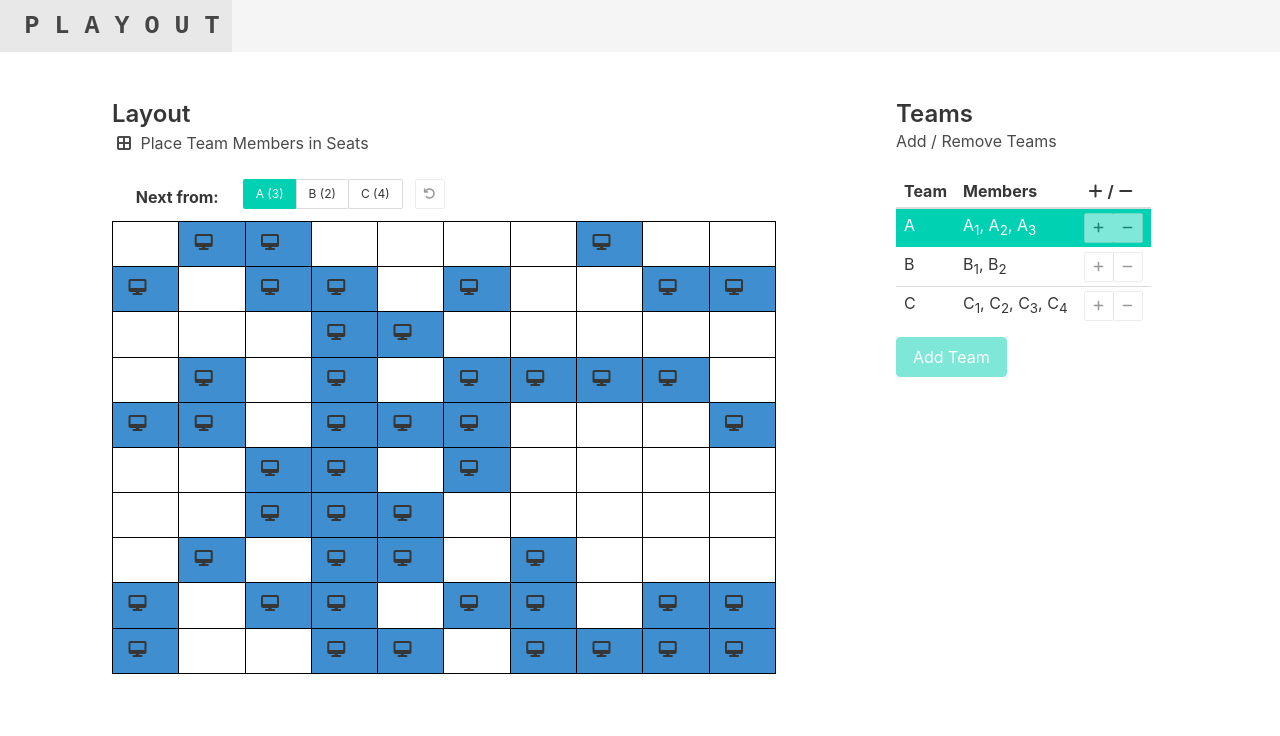
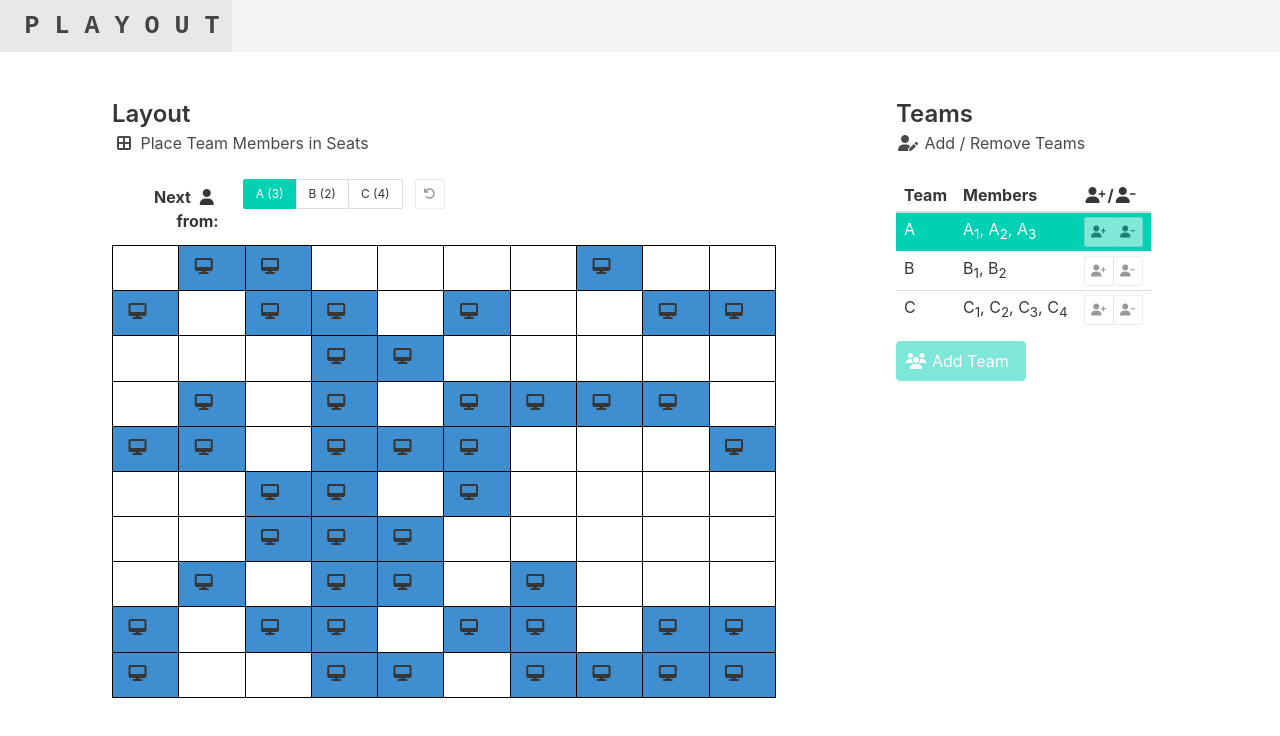
Before and after one commit to mikemoraned/playout, a React (Create React App) app: page / in a window 1280 px wide. Shown: the top 736 px of the page. Built offline with nearby package versions, Linux system fonts and the light colour scheme.

Commit message:
add Teams icons
- add "user" icons to TeamsFull section
- add "user" icon to TeamsMini label

```diff
--- a/src/App.js
+++ b/src/App.js
@@ -267,11 +267,11 @@ function AddRemoveMembersHeader() {
   return (
     <div>
       <span className="icon">
-        <i className="fas fa-plus"></i>
+        <i className="fas fa-user-plus"></i>
       </span>
       /
       <span className="icon">
-        <i className="fas fa-minus"></i>
+        <i className="fas fa-user-minus"></i>
       </span>
     </div>
   );
@@ -283,12 +283,12 @@ function AddRemoveMembers() {
       <div className="buttons are-small has-addons">
         <button className="button" disabled>
           <span className="icon">
-            <i className="fas fa-plus"></i>
+            <i className="fas fa-user-plus"></i>
           </span>
         </button>
         <button className="button" disabled>
           <span className="icon">
-            <i className="fas fa-minus"></i>
+            <i className="fas fa-user-minus"></i>
           </span>
         </button>
       </div>
@@ -300,7 +300,13 @@ function TeamsMini({ teams, undos, dispatch }) {
   return (
     <div className="field is-horizontal">
       <div className="field-label is-normal">
-        <label className="label">Next from:</label>
+        <label className="label">
+          Next{" "}
+          <span className="icon">
+            <i className="fas fa-user"></i>
+          </span>{" "}
+          from:
+        </label>
       </div>
       <div className="field-body">
         <div className="field is-grouped">
@@ -402,7 +408,10 @@ function TeamsFull({ teams, dispatch }) {
       <div className="field">
         <div className="control">
           <button className="button is-primary" disabled>
-            Add Team
+            <span className="icon">
+              <i className="fas fa-users"></i>
+            </span>
+            <span>Add Team</span>
           </button>
         </div>
       </div>
@@ -437,7 +446,12 @@ function App() {
           <div className="column">
             <section className="section">
               <h1 className="title is-4">Teams</h1>
-              <p className="subtitle is-6">Add / Remove Teams</p>
+              <p className="subtitle is-6">
+                <span className="icon">
+                  <i className="fas fa-user-edit"></i>
+                </span>{" "}
+                Add / Remove Teams
+              </p>
               <TeamsFull teams={state.teams} dispatch={dispatch} />
             </section>
           </div>
```
